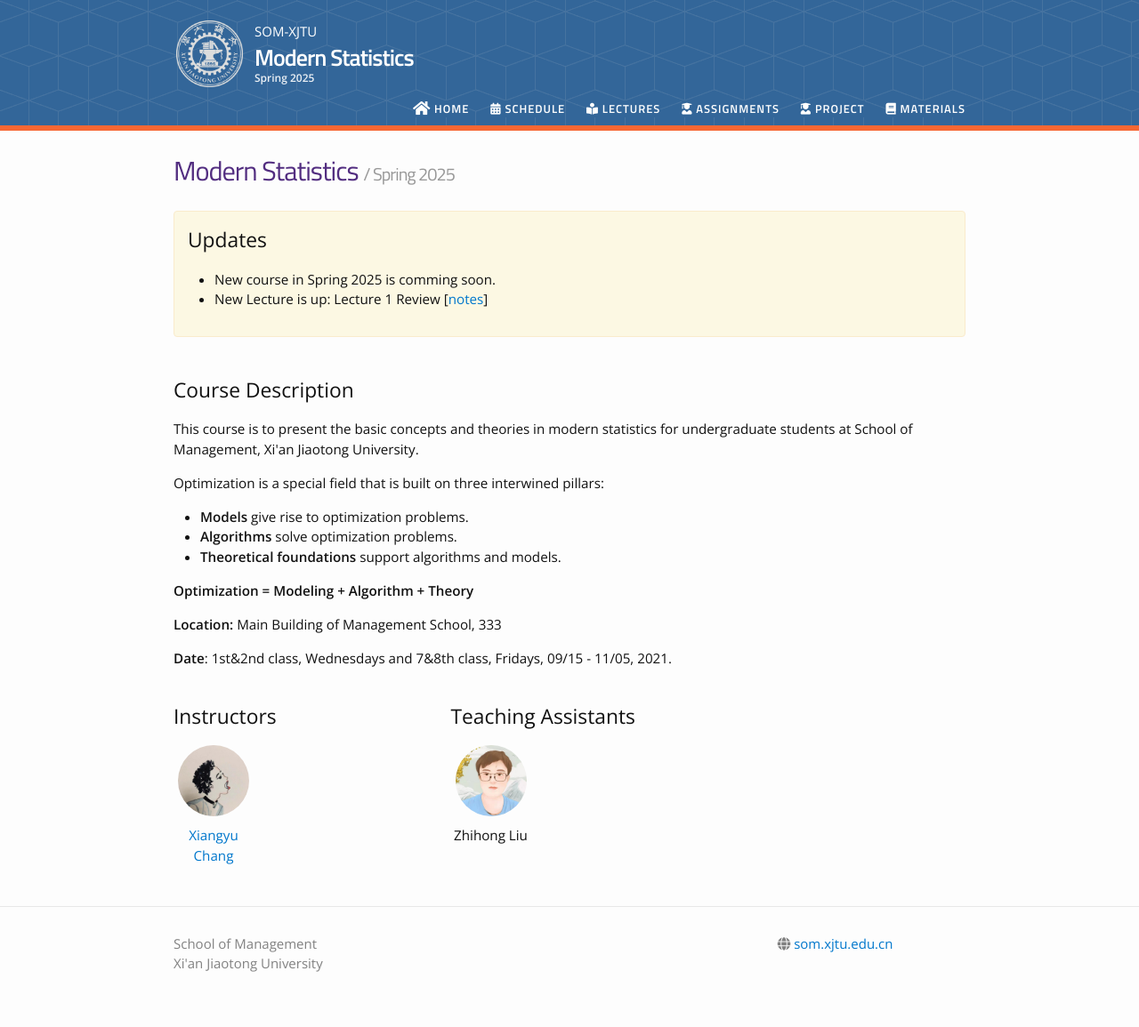
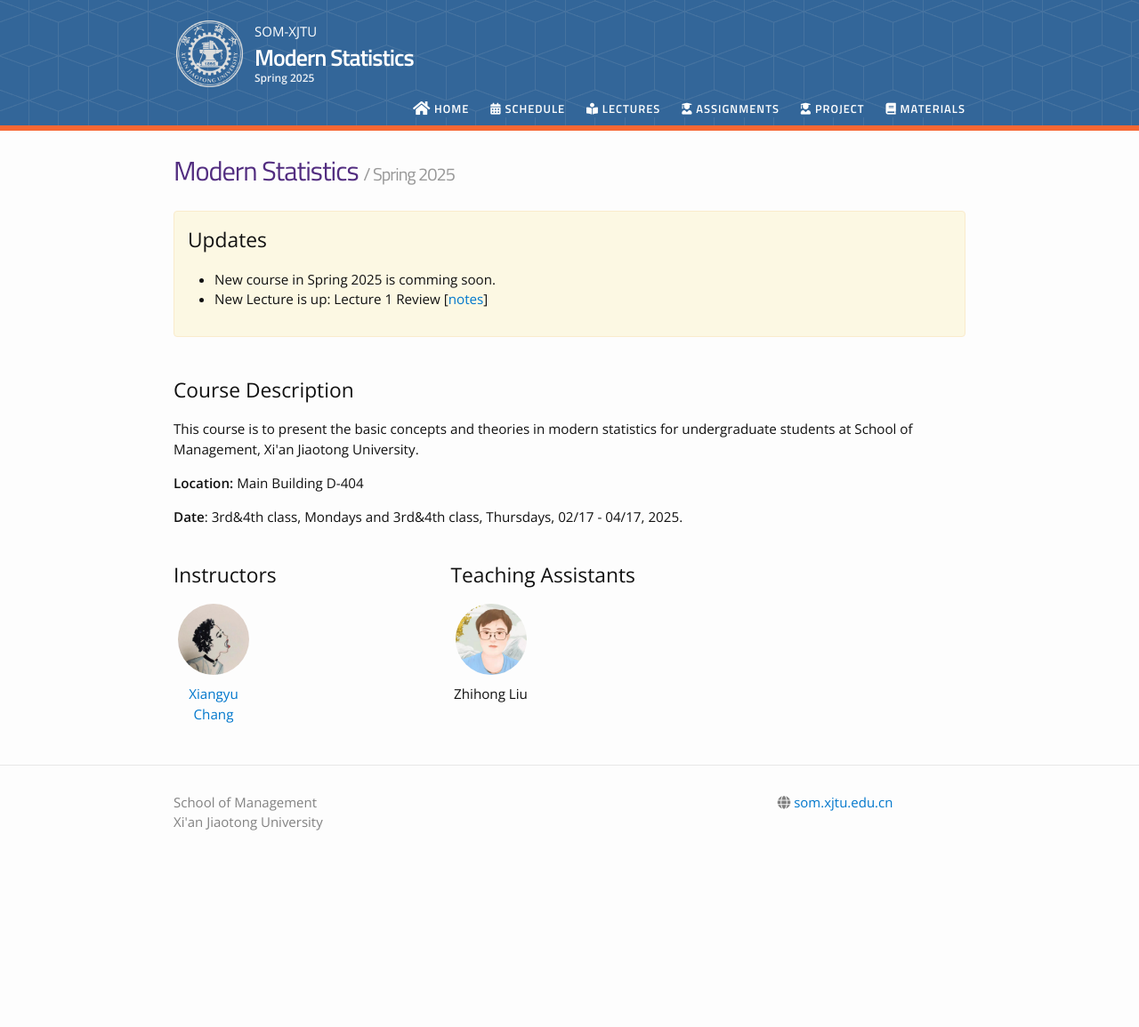
Before and after one commit to som-course/stats-spring-2025, a Jekyll site: the page built from index.md, in a window 1280 px wide. Shown: the whole page at 89% size. Built offline with Jekyll 4.4.1, drawn with Linux system fonts in a browser that asks for light colours; nearby versions of some CDN libraries; after the commit the page ends 996 px from its top, so only the background shows below that.

Commit message:
Update index.md

```diff
--- a/index.md
+++ b/index.md
@@ -1,17 +1,7 @@
 ---
 layout: home
 ---
-Optimization is a special field that is built on three interwined pillars:
-  - **Models** give rise to optimization problems.
-  - **Algorithms** solve optimization problems.
-  - **Theoretical foundations** support algorithms and models.
 
+**Location:** Main Building D-404
 
-
-**Optimization = Modeling + Algorithm + Theory**
-
-
-
-**Location:** Main Building of Management School, 333
-
-**Date**: 1st&2nd class, Wednesdays and 7&8th class, Fridays, 09/15 - 11/05, 2021.
+**Date**: 3rd&4th class, Mondays and 3rd&4th class, Thursdays, 02/17 - 04/17, 2025.
```
